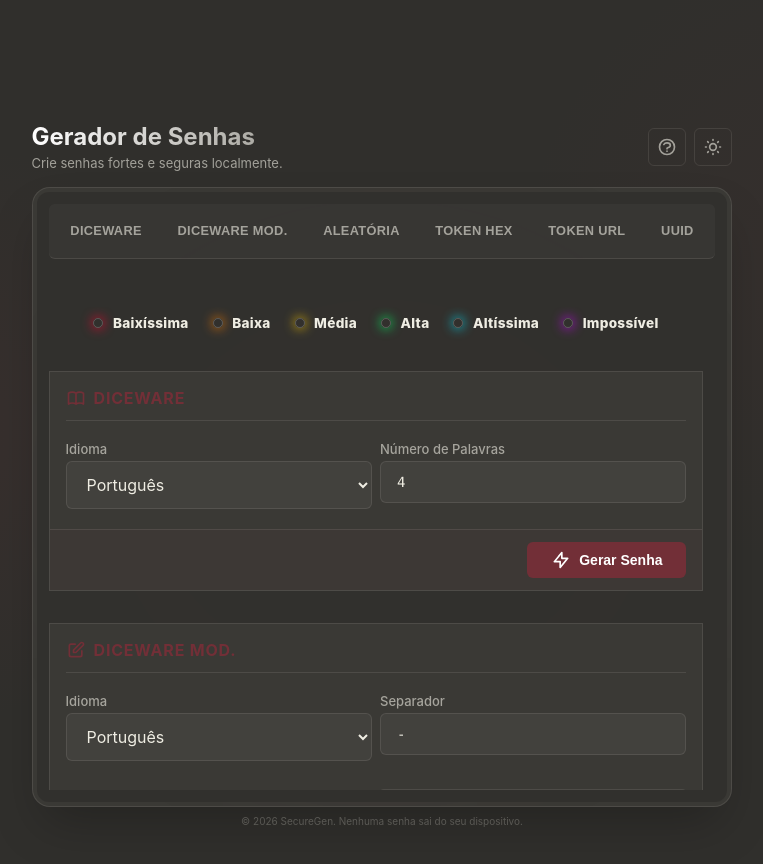
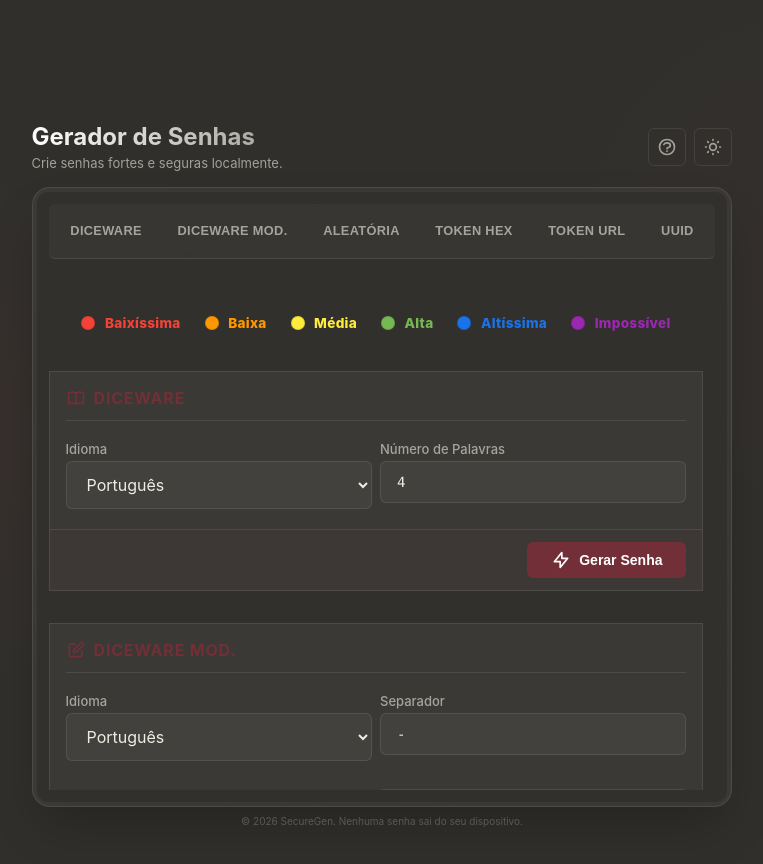
Before and after one commit to luizggfonseca/gerador_senhas, a React app in the folder frontend/: page / in a window 1280 px wide. Shown: the whole page, without its empty margins (258-1021 px from the left). Built offline with nearby package versions, Linux system fonts and the light colour scheme; the HTML template or start-up script is replaced by a standard one.

Commit message:
style: cores sólidas clássicas na legenda de entropia

```diff
--- a/frontend/src/components/Generator.jsx
+++ b/frontend/src/components/Generator.jsx
@@ -163,12 +163,12 @@ export default function Generator() {
             <div className="generator-main" ref={scrollContainerRef}>
                 {/* Entropy Legend */}
                 <div className="entropy-legend">
-                    <span className="legend-item"><span className="legend-dot legend-baixissima"></span> Baixíssima</span>
-                    <span className="legend-item"><span className="legend-dot legend-baixa"></span> Baixa</span>
-                    <span className="legend-item"><span className="legend-dot legend-media"></span> Média</span>
-                    <span className="legend-item"><span className="legend-dot legend-alta"></span> Alta</span>
-                    <span className="legend-item"><span className="legend-dot legend-altissima"></span> Altíssima</span>
-                    <span className="legend-item"><span className="legend-dot legend-impossivel"></span> Impossível</span>
+                    <span className="legend-item legend-baixissima"><span className="legend-dot"></span> Baixíssima</span>
+                    <span className="legend-item legend-baixa"><span className="legend-dot"></span> Baixa</span>
+                    <span className="legend-item legend-media"><span className="legend-dot"></span> Média</span>
+                    <span className="legend-item legend-alta"><span className="legend-dot"></span> Alta</span>
+                    <span className="legend-item legend-altissima"><span className="legend-dot"></span> Altíssima</span>
+                    <span className="legend-item legend-impossivel"><span className="legend-dot"></span> Impossível</span>
                 </div>
 
                 {/* 1. Diceware */}
--- a/frontend/src/components/ModalSeguranca.jsx
+++ b/frontend/src/components/ModalSeguranca.jsx
@@ -9,12 +9,12 @@ export default function ModalSeguranca({ result, metadata, onClose, onGenerate }
 
     const getEntropyColor = (label) => {
         const colors = {
-            'Baixíssima': '#ff0033',
-            'Baixa': '#ff8000',
-            'Média': '#ffcc00',
-            'Alta': '#00ff66',
-            'Altíssima': '#00e5ff',
-            'Impossível': '#cc00ff'
+            'Baixíssima': '#f44336',
+            'Baixa': '#ff9800',
+            'Média': '#ffeb3b',
+            'Alta': '#76b852',
+            'Altíssima': '#1a73e8',
+            'Impossível': '#9c27b0'
         };
         return colors[label] || 'var(--accent)';
     };
--- a/frontend/src/index.css
+++ b/frontend/src/index.css
@@ -611,40 +611,66 @@ body {
   align-items: center;
   gap: 0.6rem;
   font-weight: 800;
-  /* Super Negrito */
   letter-spacing: 0.02em;
 }
 
 .legend-dot {
-  width: 10px;
-  height: 10px;
+  width: 14px;
+  height: 14px;
   border-radius: 50%;
-  box-shadow: 0 0 12px currentColor;
-  border: 1px solid rgba(255, 255, 255, 0.2);
+  border: 1px solid rgba(0, 0, 0, 0.1);
+}
+
+.legend-baixissima .legend-dot {
+  background-color: #f44336;
 }
 
 .legend-baixissima {
-  color: #ff0033;
+  color: #f44336;
+}
+
+.legend-baixa .legend-dot {
+  background-color: #ff9800;
 }
 
 .legend-baixa {
-  color: #ff8000;
+  color: #ff9800;
+}
+
+.legend-media .legend-dot {
+  background-color: #ffeb3b;
 }
 
 .legend-media {
-  color: #ffcc00;
+  color: #ffeb3b;
+}
+
+.legend-alta .legend-dot {
+  background-color: #76b852;
 }
 
 .legend-alta {
-  color: #00ff66;
+  color: #76b852;
+}
+
+.legend-altissima .legend-dot {
+  background-color: #1a73e8;
 }
 
 .legend-altissima {
-  color: #00e5ff;
+  color: #1a73e8;
+}
+
+.legend-impossivel .legend-dot {
+  background-color: #9c27b0;
 }
 
 .legend-impossivel {
-  color: #cc00ff;
+  color: #9c27b0;
+}
+
+.legend-impossivel {
+  color: #9c27b0;
 }
 
 /* Dashboard Sections */
```
